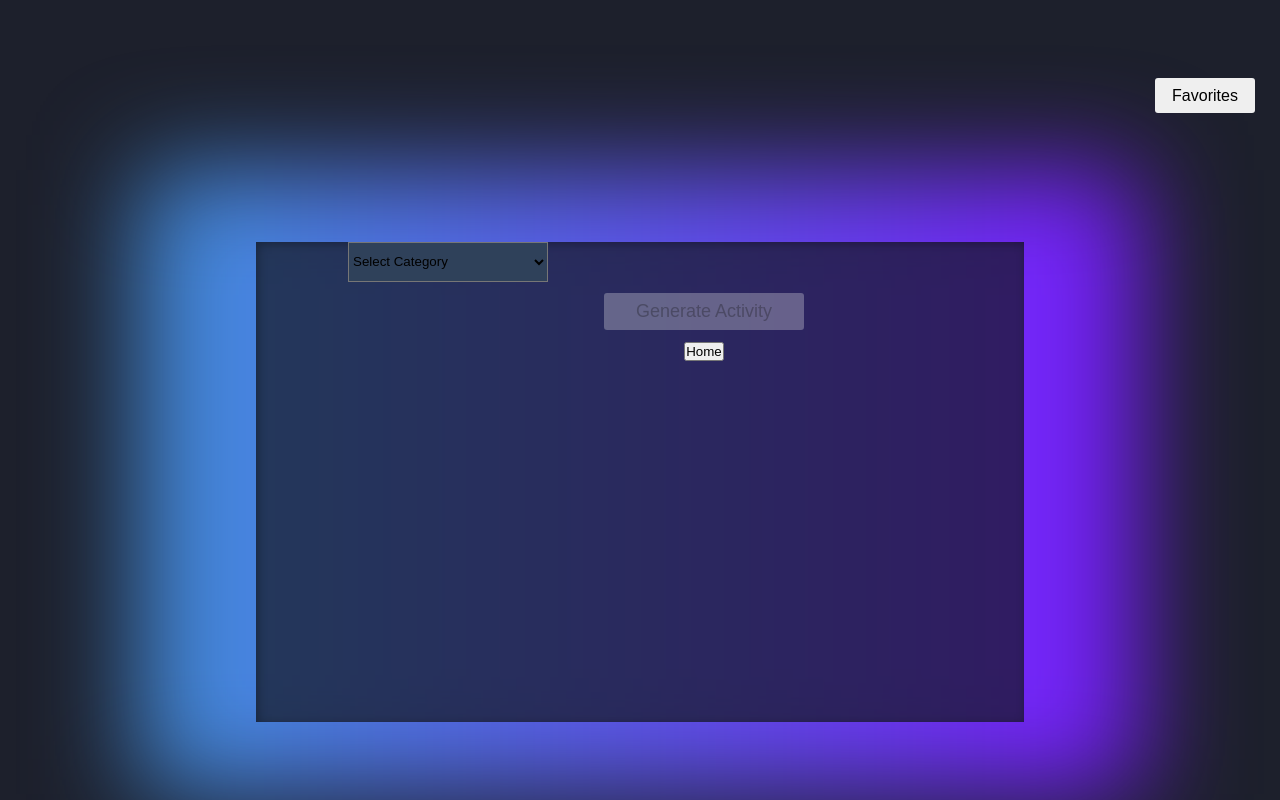
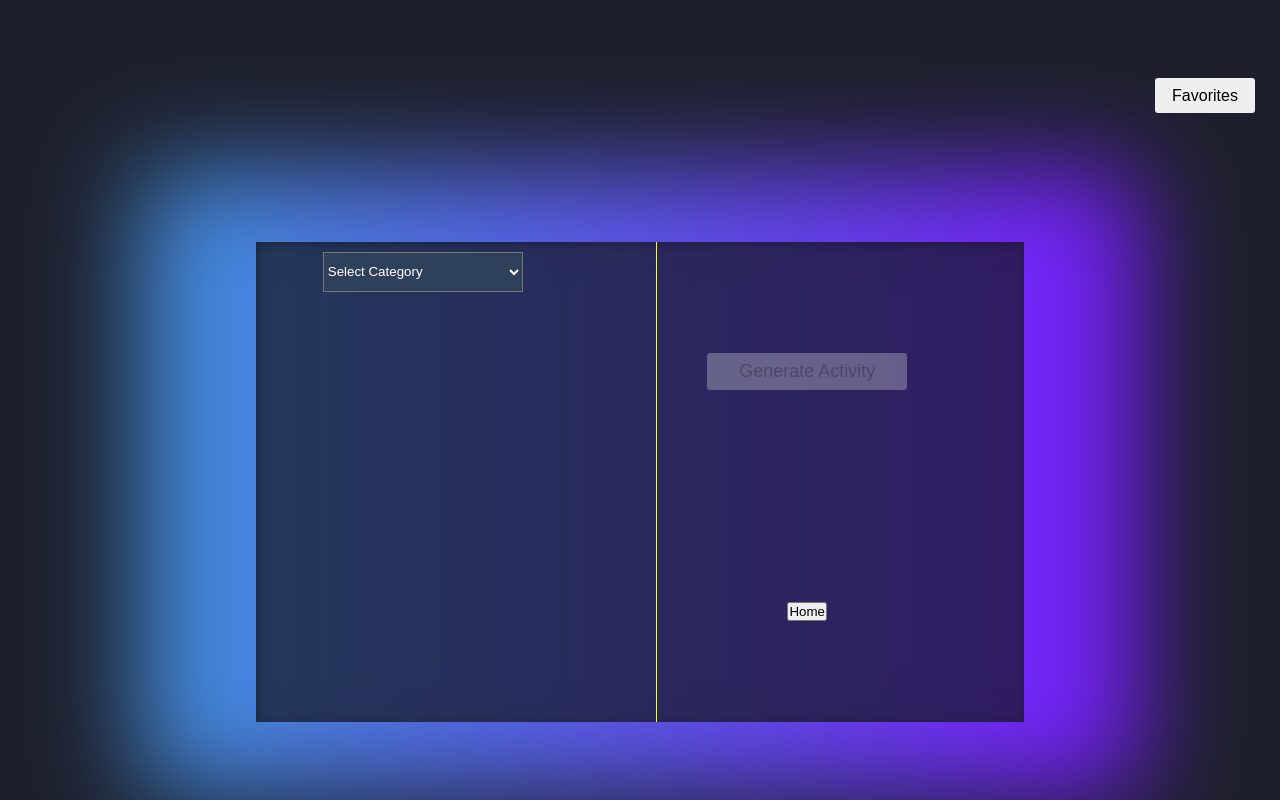
Before and after one commit to Fakhatova/RAG-TIME, a React (Create React App) app: page /Activity in a window 1280 px wide. Built offline with nearby package versions, Linux system fonts and the light colour scheme.

Commit message:
add finishing touch styling for activity card

```diff
--- a/src/Components/Activity/Activity.css
+++ b/src/Components/Activity/Activity.css
@@ -29,12 +29,14 @@
 
 .randomizer-container {
     position: relative;
-    /* width: 250px;
-    height: 250px; */
     height: 60vh;
     width: 60vw;
     background-color: rgba(21, 24, 35, 0.7);
-    box-shadow: inset 2px 2px 10px rgba(0, 0, 0, 0.3);
+    box-shadow: inset 2px 2px 10px rgb(0 0 0 / 30%);
+    display: flex;
+    flex-wrap: wrap;
+    justify-content: space-around;
+    flex-direction: row;
 
 }
 .randomizer-container:before {
@@ -70,11 +72,12 @@
 
 
 .dropdown-container {
-    display: flex;
+    /* display: flex;
     flex-direction: column;
     align-items: center;
     align-content: center;
-    width: 30vw;
+    width: 30vw; */
+    margin-top: 10px;
 }
 
 .activity-container {
@@ -82,9 +85,9 @@
     flex-direction: column;
     align-content: center;
     align-items: center;
-    justify-content: center;
-    /* background: aliceblue; */
-    width: 70vw;
+    justify-content: space-around;
+    color: white;
+    border-left:yellow solid 1px;
 }
 
 .Btn-container {
@@ -117,8 +120,15 @@
     background: #2F415A;
     height: 40px;
     width: 200px;
+    color:white;
 }
 
 ul {
     list-style: none;
 }
+
+.favorite-btn {
+    display: flex;
+    justify-content: flex-end;
+    font-size: x-large;
+}
--- a/src/Components/Activity/Activity.js
+++ b/src/Components/Activity/Activity.js
@@ -9,6 +9,7 @@ const Activity = () => {
     const [activity, setActivity] = useState(null);
     const [disabled, setDisabled] = useState(true);
     const [favorite, setFavorite] = useState(false);
+    const [localStorageFavorites,setLocalStorageFavorites] = useState([])
 
 const handleCategory = (e) => {
     setOptionValue(e.target.value);
@@ -21,7 +22,6 @@ const handleButtonClick = (e) => {
         ApiData.fetchAll()
         .then(data => setActivity(data))
         setOptionValue('Select Category')
-        localStorage.setItem('')
         setDisabled(true)
     }else {
         ApiData.fetchType(optionValue)
@@ -31,10 +31,27 @@ const handleButtonClick = (e) => {
     }
 }
 useEffect(() => {
-    if (activity) {
-    localStorage.setItem('activity', JSON.stringify([activity, activity.favorite]));
+    const favorites = JSON.parse(localStorage.getItem('favorites'))
+    setLocalStorageFavorites(favorites)
+}, [])
+
+useEffect(() => {
+    if (favorite) {
+    checkFavorites(activity)
     }
-}, [activity])
+
+}, [favorite])
+
+const checkFavorites = (activity) => {
+    if(localStorageFavorites===[]) {
+        console.log('i am here')
+        localStorage.setItem('favorites', JSON.stringify([activity]));
+    }else {
+        return
+    }
+    // localStorageFavorites.map(activity => activity)
+
+}
 
     return (
     <div className="Activity-container">
@@ -63,21 +80,21 @@ useEffect(() => {
         </div>
     <article className="activity-container">
     {activity && <section className="activity-card">
-    <div onClick={() => setFavorite(true)}>{!favorite ? '🤍' : '🧡'}</div>
+    <div className='favorite-btn' onClick={() => setFavorite(true)}>{!favorite ? '🤍' : '🧡'}</div>
     <ul>
-        <li>Activity:{activity.activity}</li>
-        <li>Category:{activity.type}</li>
-        <li>Accessibility:{activity.accessibility}</li>
-        <li>Price:{activity.price}</li>
-        <li>Participants:{activity.participants}</li>
+        <li>Activity: {activity.activity}</li>
+        <li>Category: {activity.type}</li>
+        <li>Accessibility: {activity.accessibility}</li>
+        <li>Price: {activity.price}</li>
+        <li>Participants: {activity.participants}</li>
     </ul>
     </section>}
     <div className="Btn-container">
-    <button className="generate-btn"
-    disabled={disabled}
-    onClick={(e) => handleButtonClick(e)}>
-    Generate Activity
-    </button>
+        <button className="generate-btn"
+        disabled={disabled}
+        onClick={(e) => handleButtonClick(e)}>
+        Generate Activity
+        </button>
     </div>
     <div>
     <Link to='/'>
```
